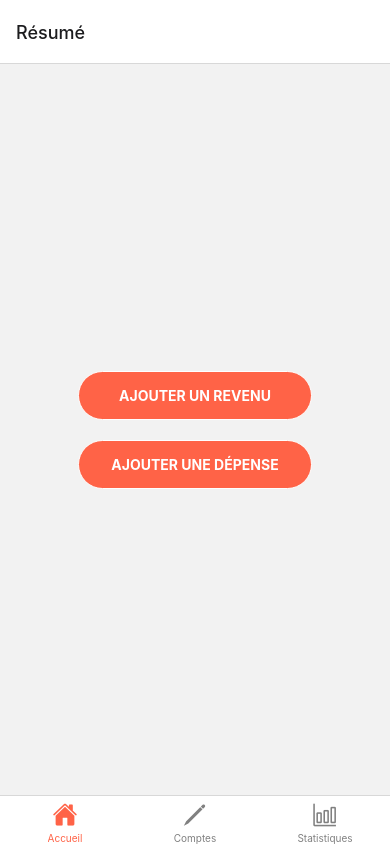
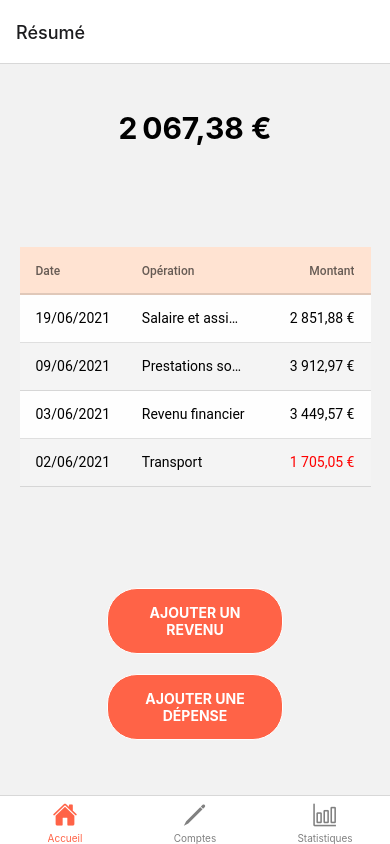
Before and after one commit to AlainDec/Gestion-Budget-React-Native, a React Native app: screen / in a window 390 px wide. Built offline with nearby package versions, Linux system fonts and the light colour scheme.

Commit message:
Add accounts resume at Home + fix date + install Realm

```diff
--- a/package.json
+++ b/package.json
@@ -17,6 +17,7 @@
     "@react-navigation/bottom-tabs": "^6.3.1",
     "@react-navigation/native": "^6.0.10",
     "@react-navigation/native-stack": "^6.6.2",
+    "@realm/react": "^0.3.1",
     "intl": "^1.2.5",
     "moment": "^2.29.3",
     "react": "17.0.2",
@@ -30,6 +31,7 @@
     "react-native-screens": "^3.13.1",
     "react-native-svg": "^12.3.0",
     "react-native-vector-icons": "^9.1.0",
+    "realm": "^10.19.2",
     "yup": "^0.32.11"
   },
   "devDependencies": {
--- a/src/screens/AccountsScreen.tsx
+++ b/src/screens/AccountsScreen.tsx
@@ -1,118 +1,87 @@
-import { View, Text } from 'react-native';
+import { View, ScrollView } from 'react-native';
 import * as React from 'react';
-import { DataTable, Provider } from 'react-native-paper';
+import { DataTable } from 'react-native-paper';
 import { data } from '../datas/data';
-import { IData, IExpenses, IIncomes } from '../interfaces/IData';
+import { IIncomesExpenses } from '../interfaces/IData';
 import { date } from 'yup';
-import Moment from "moment"; // Moment(date).format("DD/MM/YYYY")
 import 'intl';
 import 'intl/locale-data/jsonp/fr';
+import { convertDate, currencyToNumber, numberToCurrency } from '../utils/convert';
+import { getFilteredDatas, getTotalIncomes, getTotalExpenses } from '../utils/filterDatas';
 
-const numberOfItemsPerPageList = [2, 3, 4];
+export const AccountsScreen: React.FC<any> = ({ navigation, route }: any): JSX.Element => {
 
-export const AccountsScreen: React.FC<any> = ({ navigation }: any): JSX.Element => {
+    console.log("accounts");
+    //console.log(route.params);
+    //const { date, amount, category, comments, _id, type } = route.params;
 
     // Récupère les données incomes et expenses associées à un user
     // flat l'ensemble et tri par date desc.
     // opération à faire au préalable afin de pouvoir faire
     // un map final sur ce tableau reconstitué et trié.
-    const datas = data.filter(value => {
-        if (value._id === '18c79361-d05f-437b-9909-685db8d4910a') {
-            return value;
+    let datas: IIncomesExpenses[] = getFilteredDatas(data, '18c79361-d05f-437b-9909-685db8d4910a');
+
+    // Ajout de l'opération si existante
+    /*
+    if (route.params) {
+        datas = [...datas, {
+            "date": date,
+            "amount": amount,
+            "category": category,
+            "comments": comments,
+            "_id": _id,
+            "type":type
+        }];
     }
-    }).map((value: IData) =>
-        value.incomes.map((item: IIncomes) => item)
-            .concat(value.expenses.map((item: IExpenses) => item))
-    ).flat(1).sort((a, b) => Date.parse(b.date) - Date.parse(a.date))
-
-    // Converti une monnaie string en number (depuis fichier data) : €3,547.91 => 3541.91
-    const currencyToNumber = (currency: string) => Number(currency.replace(/[^0-9.-]+/g,""));
-
-    // Converti une monnaie number en string : 3541.91 => 3 547,91 €
-    let euro = new Intl.NumberFormat('fr-FR', {
-        style: 'currency',
-        currency: 'EUR',
-    });
-    const numberToCurrency = (price: number): string => euro.format(price);
+    */
 
     // Total des revenus
-    const incomesTotal: number = datas.filter(value => {
-        if (value.hasOwnProperty('_id_income')) {
-            return value.amount;
-        }
-    }).reduce( (accu, a) => (accu + currencyToNumber(a.amount)), 0);
+    const incomesTotal: number = getTotalIncomes(datas);
 
     // Total des dépenses
-    const expensesTotal: number = datas.filter(value => {
-        if (value.hasOwnProperty('_id_expense')) {
-            return value.amount;
-        }
-    }).reduce( (accu, a) => (accu + currencyToNumber(a.amount)), 0);
+    const expensesTotal: number = getTotalExpenses(datas);
 
     // Solde, les revenus - les dépenses
     const solde: number = incomesTotal - expensesTotal;
-
-    // Formatage des dates : 2021-05-26T01:52:50.288Z => 26/05/2021
-    const converDate = (date: string): string => Moment(date).format("DD/MM/YYYY");
-
-    // Pagination
-    const [page, setPage] = React.useState(0);
-    const [numberOfItemsPerPage, onItemsPerPageChange] = React.useState(numberOfItemsPerPageList[0]);
-    const from = page * numberOfItemsPerPage;
-    const to = Math.min((page + 1) * numberOfItemsPerPage, datas.length);
-
-    React.useEffect(() => {
-        setPage(0);
-    }, [numberOfItemsPerPage]);
 
     return (
         <View>
             <DataTable>
                 <DataTable.Row>
                     <DataTable.Cell>Revenus</DataTable.Cell>
-                    <DataTable.Cell numeric textStyle={{fontWeight: 'bold'}}>{numberToCurrency(incomesTotal)}</DataTable.Cell>
+                    <DataTable.Cell numeric textStyle={{ fontWeight: 'bold' }}>{numberToCurrency(incomesTotal)}</DataTable.Cell>
                 </DataTable.Row>
                 <DataTable.Row>
                     <DataTable.Cell>Dépenses</DataTable.Cell>
-                    <DataTable.Cell numeric textStyle={{color: 'red', fontWeight: 'bold'}}>{numberToCurrency(expensesTotal)}</DataTable.Cell>
+                    <DataTable.Cell numeric textStyle={{ color: 'red', fontWeight: 'bold' }}>{numberToCurrency(expensesTotal)}</DataTable.Cell>
                 </DataTable.Row>
                 <DataTable.Row>
                     <DataTable.Cell>Solde</DataTable.Cell>
-                    <DataTable.Cell numeric textStyle={{color: solde >= 0 ? 'black' : 'red', fontWeight: 'bold'}}>{numberToCurrency(solde)}</DataTable.Cell>
+                    <DataTable.Cell numeric textStyle={{ color: solde >= 0 ? 'black' : 'red', fontWeight: 'bold' }}>{numberToCurrency(solde)}</DataTable.Cell>
                 </DataTable.Row>
             </DataTable>
 
             <DataTable style={{ marginTop: 10 }}>
-                <DataTable.Header style={{backgroundColor: '#ffe3d2'}}>
+                <DataTable.Header style={{ backgroundColor: '#ffe3d2' }}>
                     <DataTable.Title>Date</DataTable.Title>
-                    <DataTable.Title>Category</DataTable.Title>
-                    <DataTable.Title>Amount</DataTable.Title>
+                    <DataTable.Title>Opération</DataTable.Title>
+                    <DataTable.Title numeric>Montant</DataTable.Title>
                 </DataTable.Header>
+                <ScrollView>
                     {
-                    datas.map((value: IIncomes | IExpenses, index: number) => {
+                        datas.map((value: IIncomesExpenses, index: number) => {
                             return (
-                            <DataTable.Row key={index} style={{backgroundColor: index % 2 === 0 ? '#fefefe': '#f4f4f4'}}>
-                                <DataTable.Cell>{converDate(value.date)}</DataTable.Cell>
+                                <DataTable.Row key={index} style={{ backgroundColor: index % 2 === 0 ? '#fefefe' : '#f4f4f4' }}>
+                                    <DataTable.Cell>{convertDate(value.date)}</DataTable.Cell>
                                     <DataTable.Cell>{value.category}</DataTable.Cell>
-                                <DataTable.Cell textStyle={{ color: value.hasOwnProperty('_id_income') ? 'black' : 'red' }}>
+                                    <DataTable.Cell numeric textStyle={{ color: value.type === 'income' ? 'black' : 'red' }}>
                                         {numberToCurrency(currencyToNumber(value.amount))}
                                     </DataTable.Cell>
                                 </DataTable.Row>
                             )
                         })
                     }
-
-                <DataTable.Pagination
-                    page={page}
-                    numberOfPages={Math.ceil(datas.length / numberOfItemsPerPage)}
-                    onPageChange={page => setPage(page)}
-                    label={`${from + 1}-${to} / ${datas.length}`}
-                    showFastPaginationControls
-                    numberOfItemsPerPageList={numberOfItemsPerPageList}
-                    numberOfItemsPerPage={numberOfItemsPerPage}
-                    onItemsPerPageChange={onItemsPerPageChange}
-                    selectPageDropdownLabel={'Lignes par page'}
-                />
+                </ScrollView>
             </DataTable>
 
         </View>
--- a/src/screens/ExpenseScreen.tsx
+++ b/src/screens/ExpenseScreen.tsx
@@ -16,7 +16,9 @@ type FormValues = {
   comment: string;
 }
 
-export const ExpenseScreen: React.FC<any> = ({ navigation }: any): JSX.Element => {
+export const ExpenseScreen: React.FC<any> = ({ navigation, route }: any): JSX.Element => {
+
+  const { userId } = route.params;
 
   const validationSchema = Yup.object({
     name: Yup.string().required('Veuillez saisir vos nom et prénom'),
--- a/src/screens/HomeScreen.tsx
+++ b/src/screens/HomeScreen.tsx
@@ -1,19 +1,72 @@
 import { View, Text, Pressable, StyleSheet } from 'react-native';
 import * as React from 'react';
+import { DataTable } from 'react-native-paper';
+import { data } from '../datas/data';
+import { IIncomesExpenses } from '../interfaces/IData';
+import { date } from 'yup';
+import 'intl';
+import 'intl/locale-data/jsonp/fr';
+import { convertDate, currencyToNumber, numberToCurrency } from '../utils/convert';
+import { getFilteredDatas, getTotalIncomes, getTotalExpenses } from '../utils/filterDatas';
+
+const USER_ID = '18c79361-d05f-437b-9909-685db8d4910a';
+
+// Récupère les données incomes et expenses associées à un user
+// flat l'ensemble et tri par date desc.
+// opération à faire au préalable afin de pouvoir faire
+// un map final sur ce tableau reconstitué et trié.
+const datas: IIncomesExpenses[] = getFilteredDatas(data, USER_ID);
+
+// Solde, les revenus - les dépenses
+const solde: number = getTotalIncomes(datas) - getTotalExpenses(datas);
+
+// Les 3 dernières lignes d'opérations
+const lastDatas = datas.slice(0, 4);
 
 export const HomeScreen: React.FC<any> = ({ navigation }: any): JSX.Element => {
   return (
     <View style={styles.container}>
-      <Pressable onPress={() => navigation.navigate('Revenus')} style={styles.pressable}>
+      <View>
+        <Text style={styles.accounts}>{numberToCurrency(solde)}</Text>
+      </View>
+      <View style={{width: '90%'}}>
+        <DataTable style={{ marginTop: 10 }}>
+            <DataTable.Header style={{ backgroundColor: '#ffe3d2' }}>
+                <DataTable.Title>Date</DataTable.Title>
+                <DataTable.Title>Opération</DataTable.Title>
+                <DataTable.Title numeric>Montant</DataTable.Title>
+            </DataTable.Header>
+                {
+                    lastDatas.map((value: IIncomesExpenses, index: number) => {
+                        return (
+                            <DataTable.Row key={index} style={{ backgroundColor: index % 2 === 0 ? '#fefefe' : '#f4f4f4' }}>
+                                <DataTable.Cell>{convertDate(value.date)}</DataTable.Cell>
+                                <DataTable.Cell>{value.category}</DataTable.Cell>
+                                <DataTable.Cell numeric textStyle={{ color: value.type === 'income' ? 'black' : 'red' }}>
+                                    {numberToCurrency(currencyToNumber(value.amount))}
+                                </DataTable.Cell>
+                            </DataTable.Row>
+                        )
+                    })
+                }
+        </DataTable>
+      </View>
+      <View style={styles.buttonsContainer}>
+        <Pressable onPress={() => navigation.navigate('Revenus', {
+          userId: USER_ID
+        })} style={styles.pressable}>
           <View style={styles.button}>
             <Text style={styles.text}>Ajouter un Revenu</Text>
           </View>
         </Pressable>
-      <Pressable onPress={() => navigation.navigate('Dépenses')} style={styles.pressable}>
+        <Pressable onPress={() => navigation.navigate('Dépenses', {
+          userId: USER_ID
+        })} style={styles.pressable}>
           <View style={styles.button}>
             <Text style={styles.text}>Ajouter une Dépense</Text>
           </View>
         </Pressable>
+      </View>
     </View>
   );
 }
@@ -21,15 +74,20 @@ export const HomeScreen: React.FC<any> = ({ navigation }: any): JSX.Element => {
 const styles = StyleSheet.create({
   container: {
     flex: 1,
+    justifyContent: 'space-around',
+    alignItems: 'center',
+  },
+  buttonsContainer: {
     justifyContent: 'center',
-    alignItems: 'center'
+    alignItems: 'center',
   },
   pressable: {
-    width:'60%',
+    width: '80%',
   },
   button: {
     marginVertical: 10,
-    padding: 15,
+    paddingHorizontal: 25,
+    paddingVertical: 15,
     backgroundColor: 'tomato',
     borderColor: 'white',
     borderWidth: 1,
@@ -40,5 +98,15 @@ const styles = StyleSheet.create({
     textTransform: 'uppercase',
     color: 'white',
     fontWeight: 'bold',
+  },
+  accountsContainer: {
+    flexDirection: 'row',
+    justifyContent: 'center',
+    marginBottom: 80,
+  },
+  accounts: {
+    fontSize: 30,
+    color: solde >= 0 ? 'black' : 'red',
+    fontWeight: 'bold',
   }
 })
--- a/src/screens/IncomeScreen.tsx
+++ b/src/screens/IncomeScreen.tsx
@@ -17,7 +17,9 @@ type FormValues = {
   operation: 'income';
 }
 
-export const IncomeScreen: React.FC<any> = ({ navigation }: any): JSX.Element => {
+export const IncomeScreen: React.FC<any> = ({ navigation, route }: any): JSX.Element => {
+
+  const { userId } = route.params;
 
   const validationSchema = Yup.object({
     name: Yup.string().required('Veuillez saisir vos nom et prénom'),
@@ -40,7 +42,12 @@ export const IncomeScreen: React.FC<any> = ({ navigation }: any): JSX.Element =>
     defaultValues: { operation: 'income' } // utile pour simuler un champ hidden qui précise si je fais un income ou expense
   })
 
-  const onSubmit: any = (data: FormValues) => console.log(data);
+  const onSubmit: any = (data: FormValues) => {
+    console.log(data);
+    /*navigation.navigate('Comptes', {
+      datas: data
+    });*/
+  }
 
   return (
     <ScrollView style={styles.container}>
--- a/src/screens/StatsScreen.tsx
+++ b/src/screens/StatsScreen.tsx
@@ -2,53 +2,50 @@ import { View, Text, Dimensions } from 'react-native';
 import * as  React from 'react';
 import {
   LineChart,
-  BarChart,
   PieChart,
-  ProgressChart,
-  ContributionGraph,
-  StackedBarChart
 } from "react-native-chart-kit";
 import { data } from '../datas/data';
+import { Item } from 'react-native-paper/lib/typescript/components/Drawer/Drawer';
+import { IIncomesExpenses } from '../interfaces/IData';
+import { convertDate, currencyToNumber, numberToCurrency } from '../utils/convert';
+import { getFilteredDatas, getTotalIncomes, getTotalExpenses } from '../utils/filterDatas';
 
 const screenWidth = Dimensions.get("window").width;
 
-const dataO = [
-  {
-    name: "Seoul",
-    population: 21500000,
-    color: "rgba(131, 167, 234, 1)",
-    legendFontColor: "#7F7F7F",
-    legendFontSize: 15
-  },
-  {
-    name: "Toronto",
-    population: 2800000,
-    color: "#F00",
-    legendFontColor: "#7F7F7F",
-    legendFontSize: 15
-  },
-  {
-    name: "Beijing",
-    population: 527612,
-    color: "red",
-    legendFontColor: "#7F7F7F",
-    legendFontSize: 15
-  },
-  {
-    name: "New York",
-    population: 8538000,
-    color: "#ffffff",
-    legendFontColor: "#7F7F7F",
-    legendFontSize: 15
-  },
-  {
-    name: "Moscow",
-    population: 11920000,
-    color: "rgb(0, 0, 255)",
-    legendFontColor: "#7F7F7F",
-    legendFontSize: 15
-  }
-];
+const datas: IIncomesExpenses[] = getFilteredDatas(data, '18c79361-d05f-437b-9909-685db8d4910a');
+
+const getRandomColor = () => Math.round(Math.random() * 255);
+
+type IOperation = 'income' | 'expense';
+
+interface IPieChart {
+  name: string;
+  amount: number;
+  color: string;
+  legendFontColor: string;
+  legendFontSize: number;
+}
+// Capture les data filtrées
+const getDataPieChart = (datas: IIncomesExpenses[], operation: IOperation): IPieChart[] => {
+  return datas.filter(value => {
+    if (value.type === operation) {
+      return value;
+    }
+  }).map(value => {
+    let item = {
+      name: value.category,
+      amount: Math.round(currencyToNumber(value.amount)),
+      color: "rgba(" + getRandomColor() + ", " + getRandomColor() + ", " + getRandomColor() + ", 1)",
+      legendFontColor: "#7F7F7F",
+      legendFontSize: 15
+    }
+    return item;
+  })
+}
+
+const dataPieChartIncomes = getDataPieChart(datas, 'income');
+const dataPieChartExpenses = getDataPieChart(datas, 'expense');
+
 
 const chartConfig = {
   backgroundGradientFrom: "#1E2923",
@@ -63,8 +60,32 @@ const chartConfig = {
 
 export const StatsScreen: React.FC<any> = ({ navigation }: any): JSX.Element => {
   return (
-    <View>
+    <View style={{ flex: 1 }}>
 
+      <PieChart
+        data={dataPieChartIncomes}
+        width={screenWidth}
+        height={200}
+        chartConfig={chartConfig}
+        accessor={"amount"}
+        backgroundColor={"transparent"}
+        paddingLeft={"0"}
+        center={[10, 10]}
+        absolute
+      />
+
+      <PieChart
+        data={dataPieChartExpenses}
+        width={screenWidth}
+        height={200}
+        chartConfig={chartConfig}
+        accessor={"amount"}
+        backgroundColor={"transparent"}
+        paddingLeft={"0"}
+        center={[10, 10]}
+        absolute
+      />
+      {/*
       <LineChart
         data={{
           labels: ["January", "February", "March", "April", "May", "June"],
@@ -108,19 +129,7 @@ export const StatsScreen: React.FC<any> = ({ navigation }: any): JSX.Element =>
           borderRadius: 16
         }}
       />
-
-      <PieChart
-        data={dataO}
-        width={screenWidth}
-        height={250}
-        chartConfig={chartConfig}
-        accessor={"population"}
-        backgroundColor={"transparent"}
-        paddingLeft={"15"}
-        center={[10, 10]}
-        absolute
-      />
-
+      */}
     </View>
   );
 }
--- /dev/null
+++ b/src/utils/convert.ts
@@ -0,0 +1,18 @@
+import { IData, IExpenses, IIncomes, IIncomesExpenses } from '../interfaces/IData';
+import Moment from "moment"; // Moment(date).format("DD/MM/YYYY")
+
+
+// Converti une monnaie number en string : 3541.91 => 3 547,91 €
+const euro = new Intl.NumberFormat('fr-FR', {
+    style: 'currency',
+    currency: 'EUR',
+});
+export const numberToCurrency = (price: number): string => euro.format(price);
+
+
+// Converti une monnaie string en number (depuis fichier data) : €3,547.91 => 3541.91
+export const currencyToNumber = (currency: string) => Number(currency.replace(/[^0-9.-]+/g, ""));
+
+
+// Formatage des dates : 2021-05-26T01:52:50.288Z => 26/05/2021
+export const convertDate = (date: string): string => Moment(date).format("DD/MM/YYYY");
--- /dev/null
+++ b/src/utils/filterDatas.tsx
@@ -0,0 +1,61 @@
+import { IData, IExpenses, IIncomes, IIncomesExpenses } from '../interfaces/IData';
+import { currencyToNumber } from './convert';
+import Moment from "moment"; // Moment(date).format("DD/MM/YYYY")
+
+
+// Récupère les données incomes et expenses associées à un user
+// flat l'ensemble et tri par date desc.
+// opération à faire au préalable afin de pouvoir faire
+// un map final sur ce tableau reconstitué et trié.
+export const getFilteredDatas = (data: IData[], userId: string) => {
+    return data.filter((value: IData) => {
+        if (value._id === userId) {
+            return value;
+        }
+    }).map((value: IData) =>
+        value.incomes.map(
+            item => {
+                let t: IIncomesExpenses = {
+                    date: item.date,
+                    comments: item.comments,
+                    amount: item.amount,
+                    category: item.category,
+                    _id: item._id_income,
+                    type: "income"
+                }
+                return t
+            }).concat(value.expenses.map(
+                item => {
+                    let t: IIncomesExpenses = {
+                        date: item.date,
+                        comments: item.comments,
+                        amount: item.amount,
+                        category: item.category,
+                        _id: item._id_expense,
+                        type: "expense"
+                    }
+                    return t
+                }
+            ))
+    ).flat(1).sort((a, b) => Date.parse(b.date) - Date.parse(a.date))
+}
+
+
+// Total des revenus
+export const getTotalIncomes = (data: IIncomesExpenses[]): number => {
+    return data.filter(value => {
+        if (value.type === 'income') {
+            return value.amount;
+        }
+    }).reduce((accu, a) => (accu + currencyToNumber(a.amount)), 0);
+}
+
+
+// Total des dépenses
+export const getTotalExpenses = (data: IIncomesExpenses[]): number => {
+    return data.filter(value => {
+        if (value.type === 'expense') {
+            return value.amount;
+        }
+    }).reduce((accu, a) => (accu + currencyToNumber(a.amount)), 0);
+}
```
Also changed, not shown: src/components/InputDatePickerCustom.tsx (+7 -15 lines), src/interfaces/IData.tsx (+11 -2 lines), 1 other file (tests, documents, lock files or other folders). Lines whose indentation alone changed are shown as unchanged.
